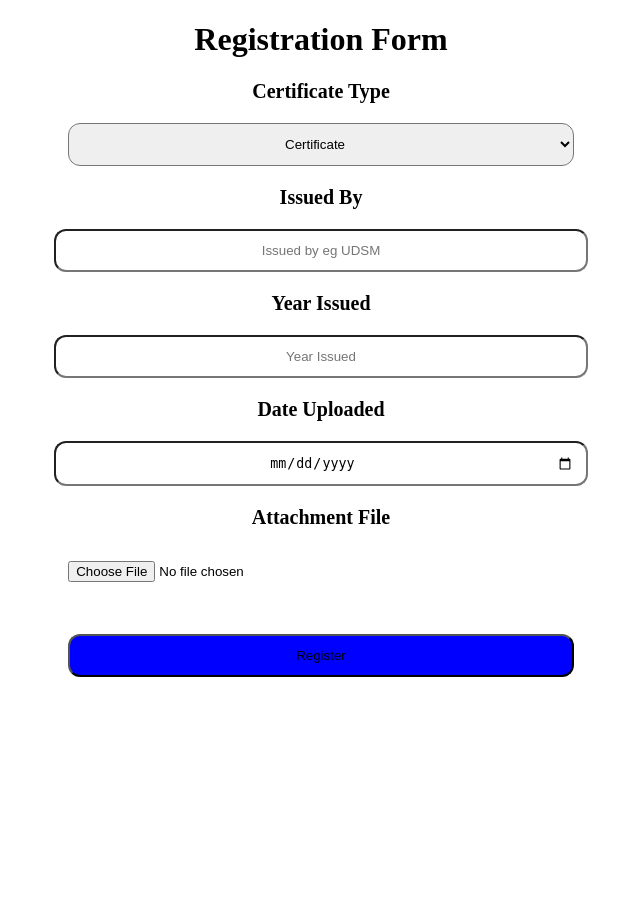
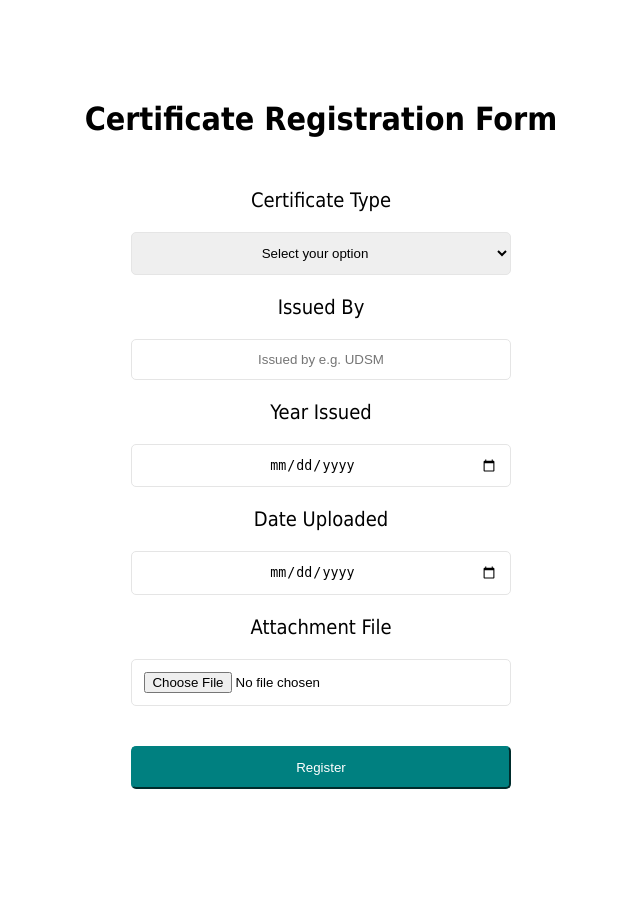
Before and after one commit to engineernyallah/Certificate-Information, a PHP site: page / in a window 1280 px wide. Shown: the whole page, without its empty margins (319-959 px from the left). Before the commit the page ends 677 px from the top, so only its background shows below. Run offline with PHP 8.4, Linux system fonts and the light colour scheme.

Commit message:
Fixed form styling

```diff
--- a/index.php
+++ b/index.php
@@ -4,50 +4,74 @@
     <meta charset="UTF-8">
     <title>Registration Form</title>
    <style>
+        input, select {
+            -webkit-box-sizing: border-box;
+            -moz-box-sizing: border-box;
+            box-sizing: border-box;
+        }
+
         div.registration-form{
             text-align: center;
+            font-family: Tahoma, Geneva, sans-serif;
+            font-weight: lighter;
+            margin: 100px auto;
         }
+
+        h1 {
+            margin: 50px auto;
+        }
+
         label{
             text-align: center;
             color: black;
             font-size: 20px;
-                font-weight: bolder;
         }
+
         select{
             padding: 12px;
-                border-radius: 12px;
-                margin-bottom: 20px;
+            border-radius: 5px;
             text-align: center;
-                margin-top: 20px;
-                width: 40%;
+            width: 30%;
+            border: 1px solid #e5e5e5;
+            margin: 20px auto;
         }
+
         input{
             padding: 12px;
-                border-radius: 12px;
-                margin-bottom: 20px;
-                margin-top: 20px;
+            border-radius: 5px;
             text-align: center;
-                width: 40%;
+            width: 30%;
+            border: 1px solid #e5e5e5;
+            margin: 20px auto;
         }
+
         input[type=number] {
             -moz-appearance: textfield;
         }
+
         input::-webkit-outer-spin-button,
         input::-webkit-inner-spin-button {
             -webkit-appearance: none;
         }
+
         ::placeholder{
             text-align: center;
         }
+
         button{
             padding: 12px;
-                border-radius: 12px;
-                margin-bottom: 20px;
-                margin-top: 20px;
+            border-radius: 5px;
             text-align: center;
-                background-color: blue;
-                width: 40%;
+            background-color: #008080;
+            border-color: #008080;
+            color: white;
+            width: 30%;
+            margin: 20px auto;
+        }
 
+        button:hover {
+            background-color: white;
+            color: #008080;
         }
    </style>
 
@@ -57,9 +81,10 @@
    <form action="registration.php" method="POST" >
 
    <div class="registration-form">
-            <h1>Registration Form</h1>
+            <h1>Certificate Registration Form</h1>
             <label for="certificate-type">Certificate Type</label><br>
             <select type="text" name="certificate_type" required>
+                <option value="" disabled selected>Select your option</option>
                 <option value="Certificate">Certificate</option>
                 <option value="Diploma">Diploma</option>
                 <option value="Bachelor">Bachelor</option>
@@ -68,10 +93,10 @@
             </select>
             <br>
             <label for="issued-by">Issued By</label><br>
-            <input type="text" placeholder="Issued by eg UDSM" name="issued_by"  required>
+            <input type="text" placeholder="Issued by e.g. UDSM" name="issued_by"  required>
             <br>
             <label for="year-issued">Year Issued</label><br>
-            <input type="number" placeholder="Year Issued" name="year_issued"  required>
+            <input type="date" placeholder="Year Issued" name="year_issued"  required>
             <br>
             <label for="date-uploaded">Date Uploaded</label><br>
             <input type="date" placeholder="Date uploaded" name="date_uploaded"  required>
--- a/registration.php
+++ b/registration.php
@@ -29,8 +29,7 @@
            VALUES('$certificate_type','$issued_by','$year_issued','$date_uploaded','$attachment_file')
            ";
            mysqli_query($db,$query);
-           header('Location:index.php')
-
+           header('Location:index.php');
         }
      }
 
```
Lines whose indentation alone changed are shown as unchanged.
